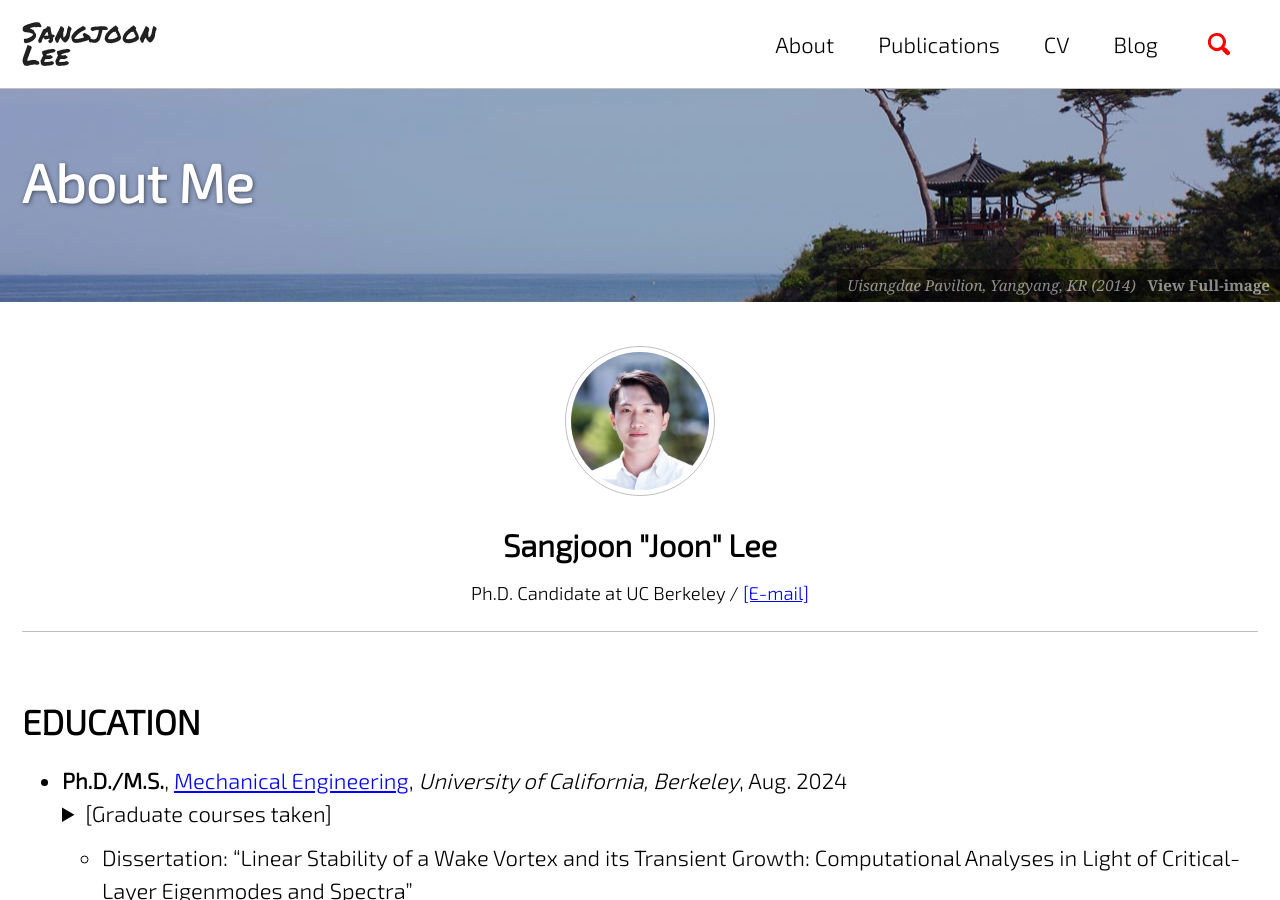
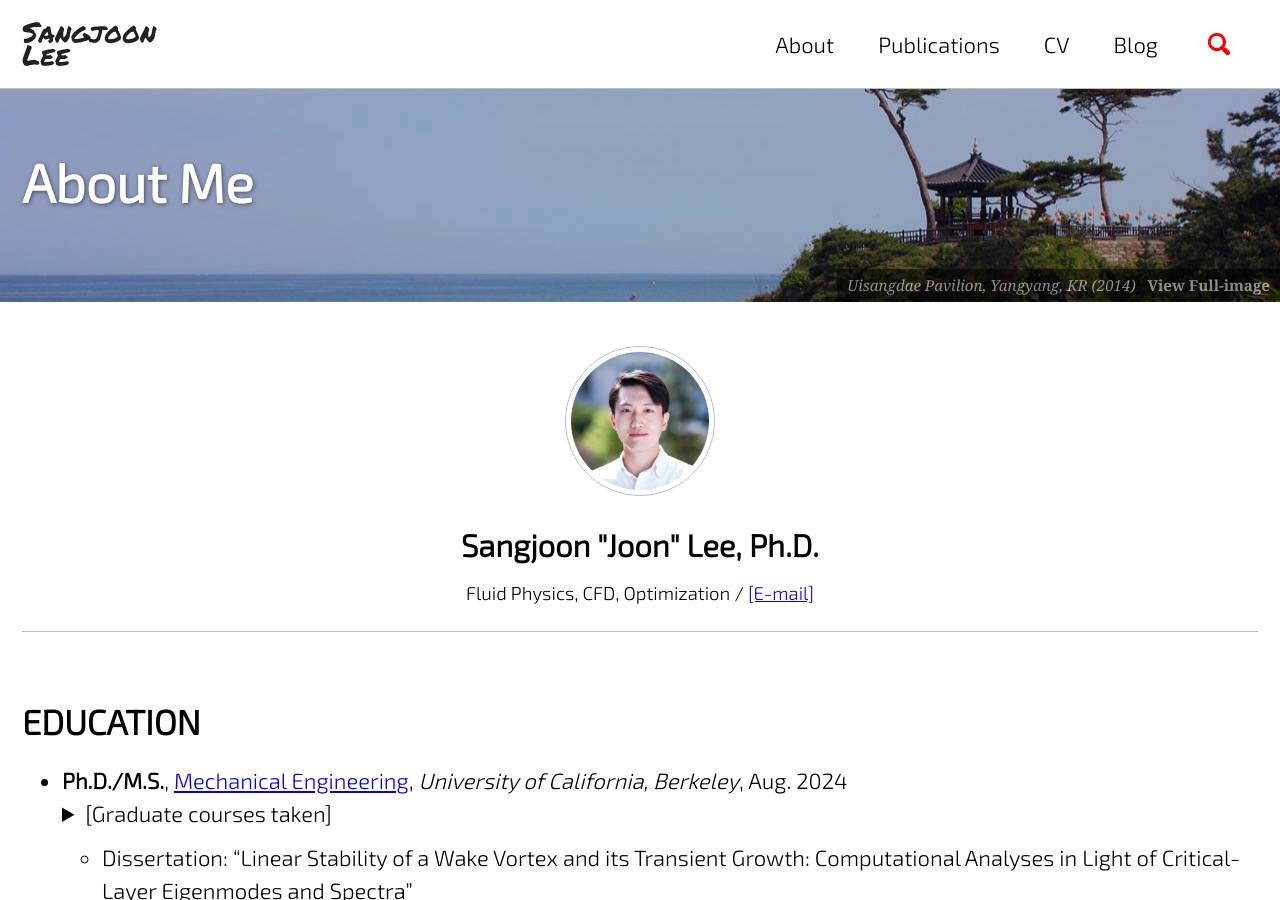
Before and after one commit to jun9303/jun9303.github.io, a Jekyll site: the page built from _pages/about_me.md, in a window 1280 px wide and 900 px high. Built offline with Jekyll 4.4.1, drawn with Linux system fonts in a browser that asks for light colours; cached includes are drawn as plain includes; nearby versions of some CDN libraries.

Commit message:
Profile Updated 071324

```diff
--- a/_config.yml
+++ b/_config.yml
@@ -108,7 +108,7 @@ analytics:
 author:
   name             : 'Sangjoon "Joon" Lee'
   avatar           : "/assets/images/bio-photo-sjlee-200x200.png"
-  bio              : "Computational Scientist/Engineer"
+  bio              : "Computational Physicist, Engineer"
   location         : # NA
   email            : "sangjoonlee@berkeley.edu"
   links:
--- a/_pages/about_me.md
+++ b/_pages/about_me.md
@@ -9,8 +9,8 @@ header:
 feature_row:
   - image_path: assets/images/bio-photo-sjlee-200x200.png
     alt: "profile image"
-    title: 'Sangjoon "Joon" Lee'
-    excerpt: "Ph.D. Candidate at UC Berkeley / [[E-mail]](mailto:sangjoonlee@berkeley.edu)"
+    title: 'Sangjoon "Joon" Lee, Ph.D.'
+    excerpt: "Fluid Physics, CFD, Optimization / [[E-mail]](mailto:sangjoonlee@berkeley.edu)"
 ---
 
 {% include feature_row type="center" %}
```
